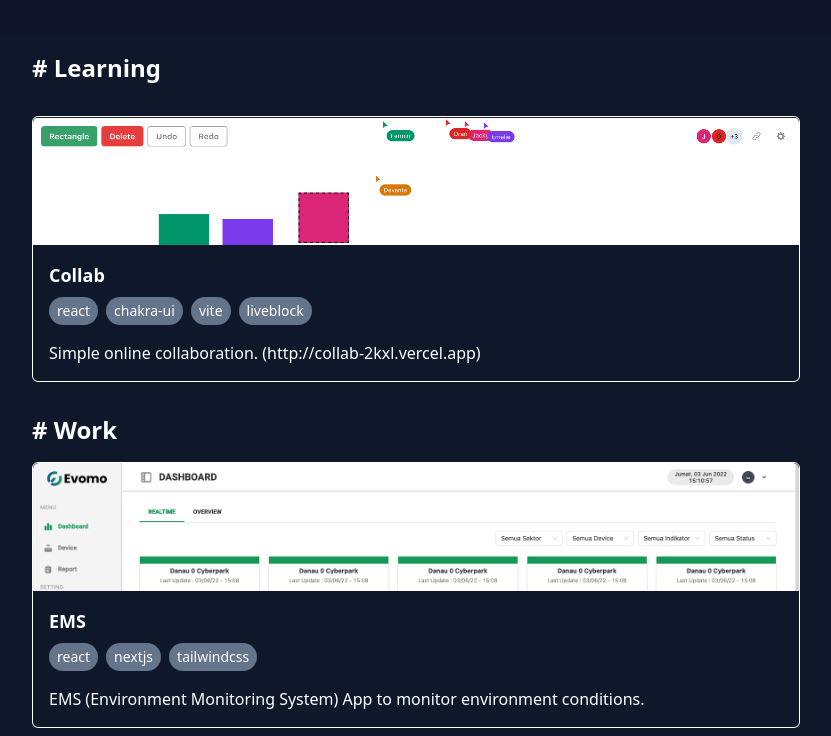
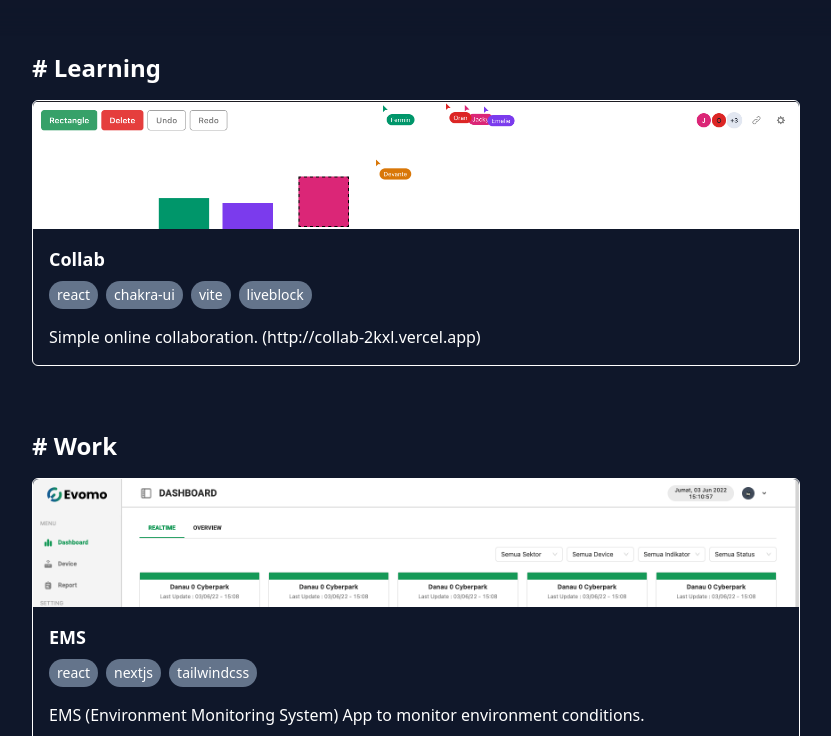
Before and after one commit to b0nz/b0nz.xyz, an Astro site: page /projects in a window 1280 px wide. Shown: the part 64-800 px from the top of the page, without its empty margins (224-1055 px from the left). Built offline with nearby package versions, Linux system fonts and the light colour scheme; Astro itself is replaced by a stand-in of ours.

Commit message:
fix style

```diff
--- a/src/pages/projects/index.astro
+++ b/src/pages/projects/index.astro
@@ -10,10 +10,10 @@
 <Layout title="Projects">
   <Navbar />
   <main>
-    <div class="flex flex-col gap-8">
-      <div class="flex flex-col gap-4">
+    <div class="flex flex-col gap-16">
+      <div>
         <h3 class="text-2xl font-bold mb-4"># Learning</h3>
-        <div>
+        <div class="flex flex-col gap-4">
           {openSource.map(post => (
             <div class="border border-white rounded-md">
               <div class={`w-full h-32 rounded-t-md bg-slate-800 bg-cover`} style={{ backgroundImage: `url(${post.frontmatter.cover})` }} />
```
